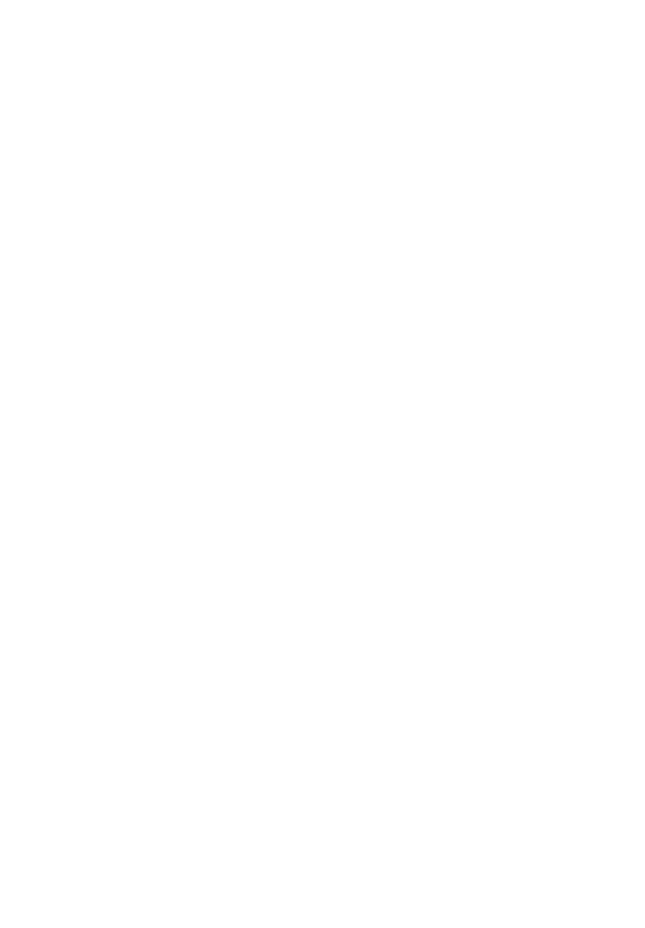
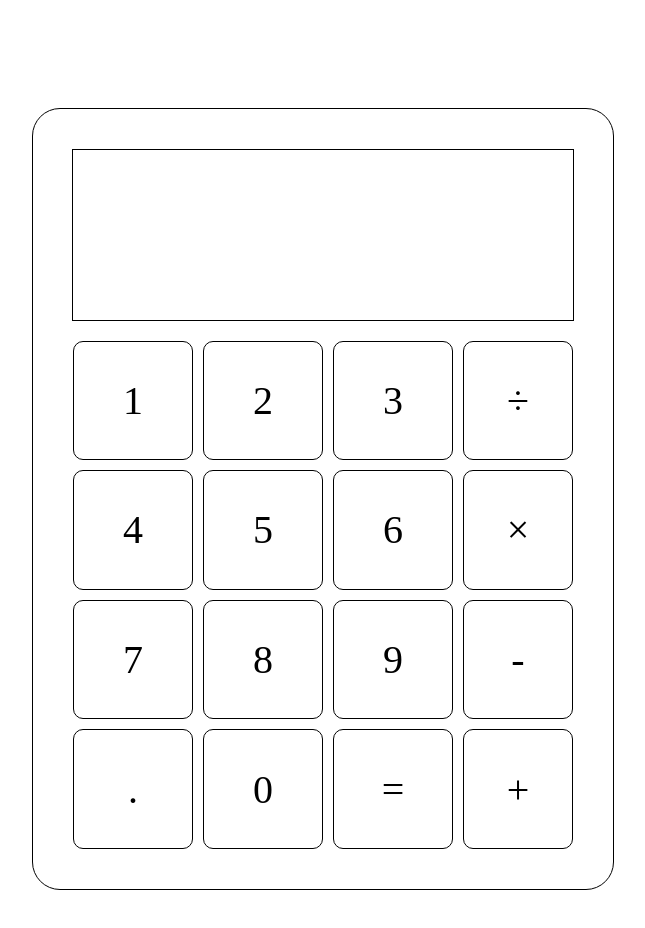
Before and after one commit to aandrku18/calculator, a plain HTML site: page index.html in a window 1280 px wide. Shown: the whole page, without its empty margins (317-962 px from the left). Before the commit the page ends 800 px from the top, so only its background shows below. Drawn offline with Linux system fonts and the light colour scheme.

Commit message:
simple design created

```diff
--- a/index.html
+++ b/index.html
@@ -4,9 +4,38 @@
     <meta charset="UTF-8">
     <meta http-equiv="X-UA-Compatible" content="IE=edge">
     <meta name="viewport" content="width=device-width, initial-scale=1.0">
+    <link rel="stylesheet" href="style.css">
     <title>Calculator</title>
 </head>
 <body>
-    <div class="calculator"></div>
+    <div class="calculator">
+        <div class="display">
+            <div id="top_row">
+
+            </div>
+            <div id="bottom_row">
+
+            </div>
+        </div>
+        <div class="buttons">
+            <div>1</div>
+            <div>2</div>
+            <div>3</div>
+            <div>÷</div>
+            <div>4</div>
+            <div>5</div>
+            <div>6</div>
+            <div>×</div>
+            <div>7</div>
+            <div>8</div>
+            <div>9</div>
+            <div>-</div>
+            <div>.</div>
+            <div>0</div>
+            <div>=</div>
+            <div>+</div>
+        </div>
+    </div>
+    <script src="script.js"></script>
 </body>
 </html>
--- a/style.css
+++ b/style.css
@@ -0,0 +1,47 @@
+body {
+    display: flex;
+    justify-content: center;
+    align-items: center;
+    padding: 100px;
+}
+
+.calculator {
+    height: 700px;
+    width: 500px;
+    border: 1px solid black;
+    border-radius: 28px;
+    padding: 40px;
+    display: flex;
+    flex-direction: column;
+    justify-content: center;
+    align-items: center;
+    gap: 20px;
+
+}
+
+.display {
+    width: 100%;
+    height: 25%;
+    border: 1px solid black;
+}
+
+.buttons {
+    width: 100%;
+    height: 75%;
+    display: grid;
+    grid-template-columns: 24% 24% 24% auto;
+    grid-gap: 10px;
+}
+
+.buttons div {
+    border: 1px solid black;
+    border-radius: 10px;
+    display: flex;
+    justify-content: center;
+    align-items: center;
+    font-size: 40px;
+}
+
+.display div {
+    height: 50%;
+}
```
